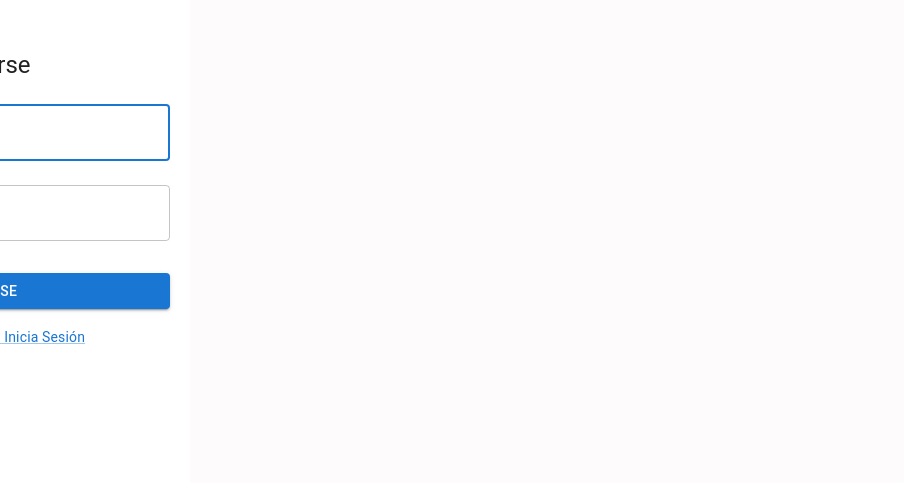
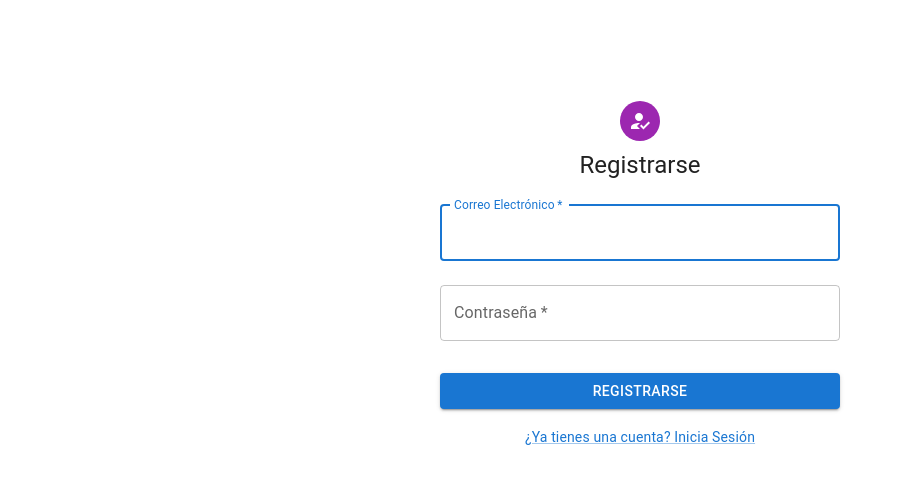
Before and after one commit to Braslyvm/PY2_TallerMecanico_web, a React (Vite) app in the folder TallerMecanicoWeb/: page /Registro in a window 1280 px wide. Shown: the part 129-612 px from the top of the page, without its empty margins (0-904 px from the left). Built offline with nearby package versions, Linux system fonts and the light colour scheme.

Commit message:
actualizaciones de rutas

```diff
--- a/TallerMecanicoWeb/src/pages/Register.jsx
+++ b/TallerMecanicoWeb/src/pages/Register.jsx
@@ -1,4 +1,4 @@
-import react, { useState, useEffect } from 'react';
+import React, { useState } from 'react';
 import Avatar from '@mui/material/Avatar';
 import Button from '@mui/material/Button';
 import CssBaseline from '@mui/material/CssBaseline';
@@ -17,7 +17,6 @@ export default function Registro() {
   const [password, setPassword] = useState('');
   const [error, setError] = useState('');
   const navigate = useNavigate();
-
 
   const AlertAviso = (text1) => {
     Swal.fire({
@@ -40,6 +39,7 @@ export default function Registro() {
     axios
       .post("http://localhost:3001/api/login", nuevoUsuario)
       .then((response) => {
+
         navigate('/');
       })
       .catch((error) => {
@@ -54,11 +54,9 @@ export default function Registro() {
       alignItems: 'center',
       justifyContent: 'center',
       height: '100vh',
+      width: '100vw',
       backgroundColor: '#ffffff',
       padding: '0 20px',
-      overflow: 'hidden',
-      marginTop: '-100px',
-      marginLeft: '-250px',
     }}>
       <CssBaseline />
       <Avatar sx={{ m: 1, bgcolor: 'secondary.main' }}>
@@ -106,7 +104,7 @@ export default function Registro() {
         </Button>
         <Grid container justifyContent="center">
           <Grid item>
-            <Link href="/Login" variant="body2">
+            <Link href="/" variant="body2">
               {"¿Ya tienes una cuenta? Inicia Sesión"}
             </Link>
           </Grid>
```
Lines whose indentation alone changed are shown as unchanged.
